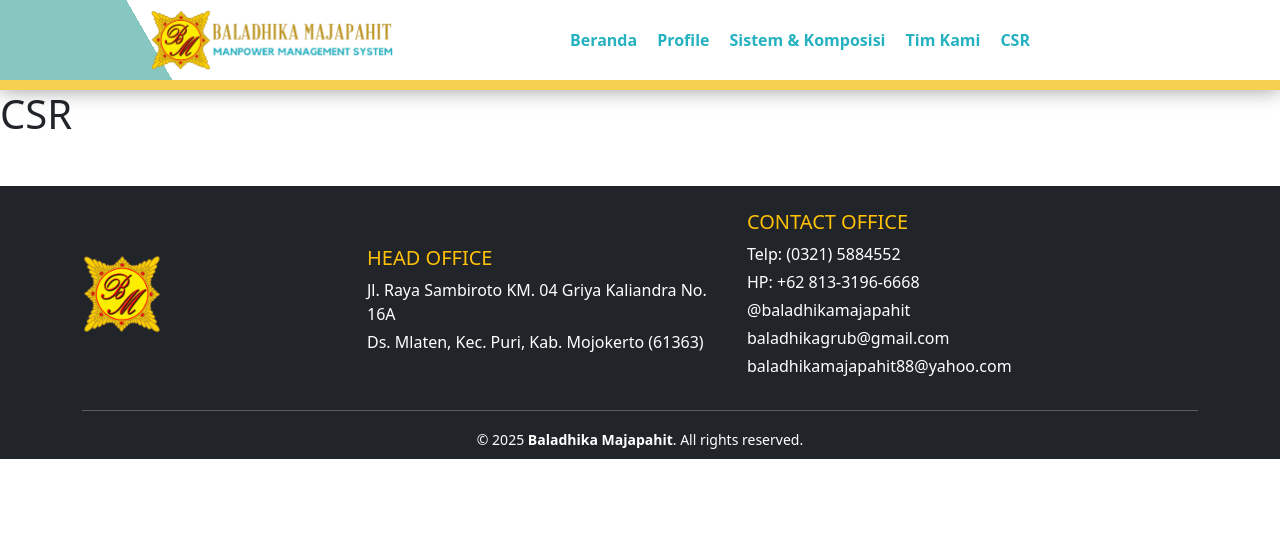
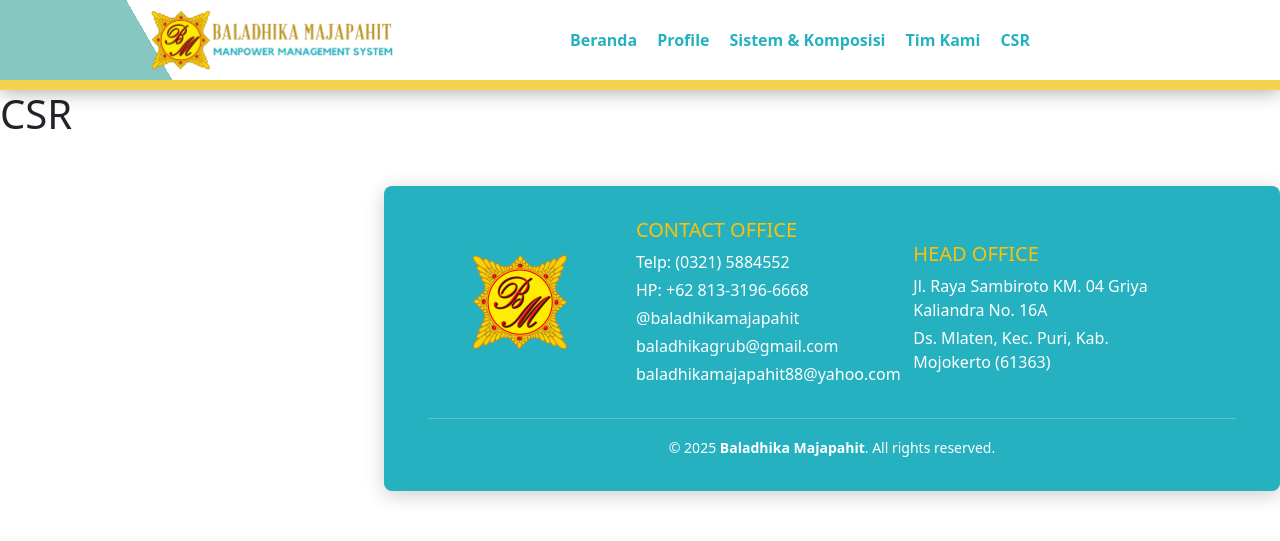
Before and after one commit to meglionn/Baladhika-Majapahit, a CodeIgniter app: page /balamajaweb/index.php/csr/index in a window 1280 px wide. Shown: the top 541 px of the page. Run offline with CodeIgniter, Linux system fonts and the light colour scheme; data that the repository does not hold is empty.

Commit message:
update footer

```diff
--- a/application/views/templates/footer.php
+++ b/application/views/templates/footer.php
@@ -1,9 +1,28 @@
-<footer class="bg-dark text-white pt-4 pb-2 mt-5">
+<style>
+    .bg-blue-cool {
+      width: 70%;
+      margin-left: auto;
+      background: #26b1c1;
+      box-shadow: 0 4px 20px rgba(0, 0, 0, 0.2);
+      padding: 2rem;
+      border-radius: 0.5rem;
+    }
+</style>
+  <footer class="bg-blue-cool text-white mt-5" data-aos="fade-up">
   <div class="container">
     <div class="row align-items-center">
 
-      <div class="col-md-3 text-center mb-3">
-        <img src="<?= base_url('assets/image/logo/logo.webp') ?>" alt="Logo Baladhika" style="max-height: 80px;">
+      <div class="col-md-3 d-flex justify-content-center mb-3">
+        <img src="<?= base_url('assets/image/logo/logo.webp') ?>" alt="Logo Baladhika" style="max-height: 100px;">
+      </div>
+
+      <div class="col-md-4">
+        <h5 class="text-warning">CONTACT OFFICE</h5>
+        <p class="mb-1">Telp: (0321) 5884552</p>
+        <p class="mb-1">HP: +62 813-3196-6668</p>
+        <p class="mb-1">@baladhikamajapahit</p>
+        <p class="mb-1">baladhikagrub@gmail.com</p>
+        <p>baladhikamajapahit88@yahoo.com</p>
       </div>
 
       <div class="col-md-4">
@@ -12,14 +31,6 @@
         <p class="mb-1">Ds. Mlaten, Kec. Puri, Kab. Mojokerto (61363)</p>
       </div>
 
-      <div class="col-md-5">
-        <h5 class="text-warning">CONTACT OFFICE</h5>
-        <p class="mb-1">Telp: (0321) 5884552</p>
-        <p class="mb-1">HP: +62 813-3196-6668</p>
-        <p class="mb-1">@baladhikamajapahit</p>
-        <p class="mb-1">baladhikagrub@gmail.com</p>
-        <p>baladhikamajapahit88@yahoo.com</p>
-      </div>
     </div>
 
     <hr class="bg-light">
--- a/assets/styles/shared/footer.css
+++ b/assets/styles/shared/footer.css
@@ -1,6 +1,7 @@
 .footer {
 	display: flex;
 	flex-direction: column;
+	border-bottom: 10px solid #f4d24f;
 }
 
 .footer-top {
```
